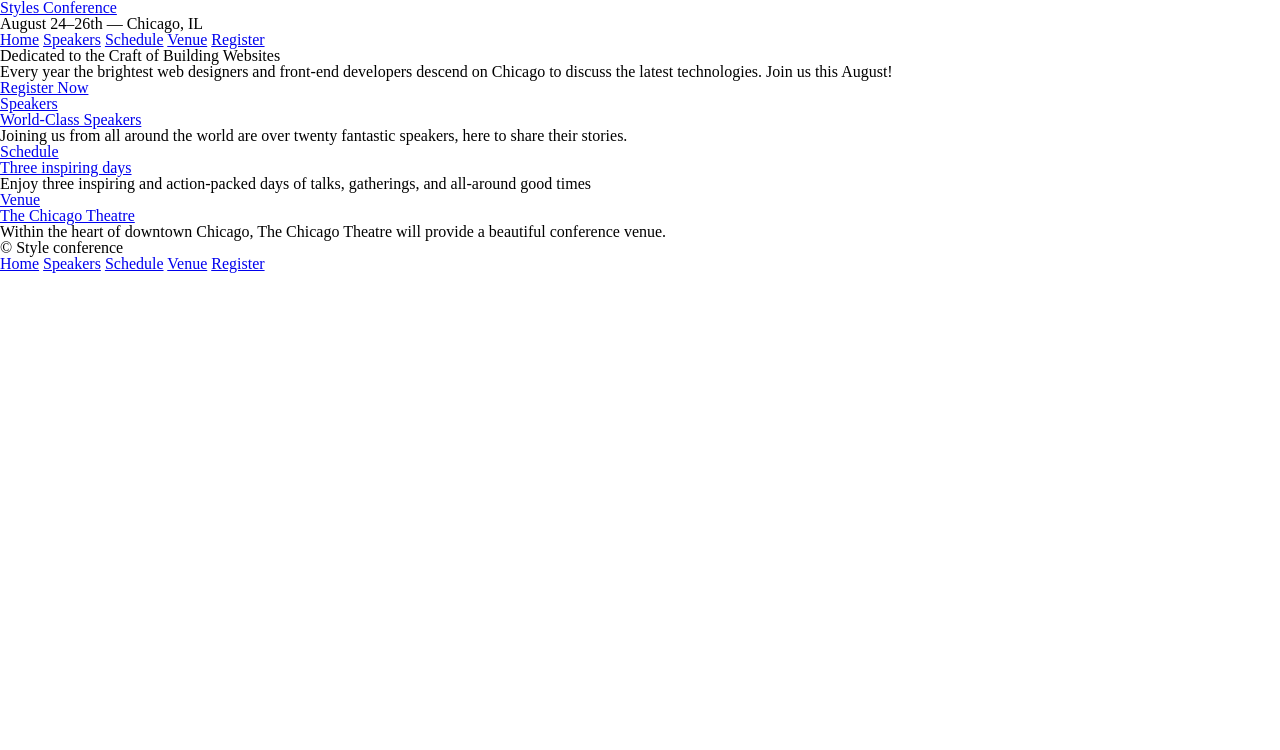
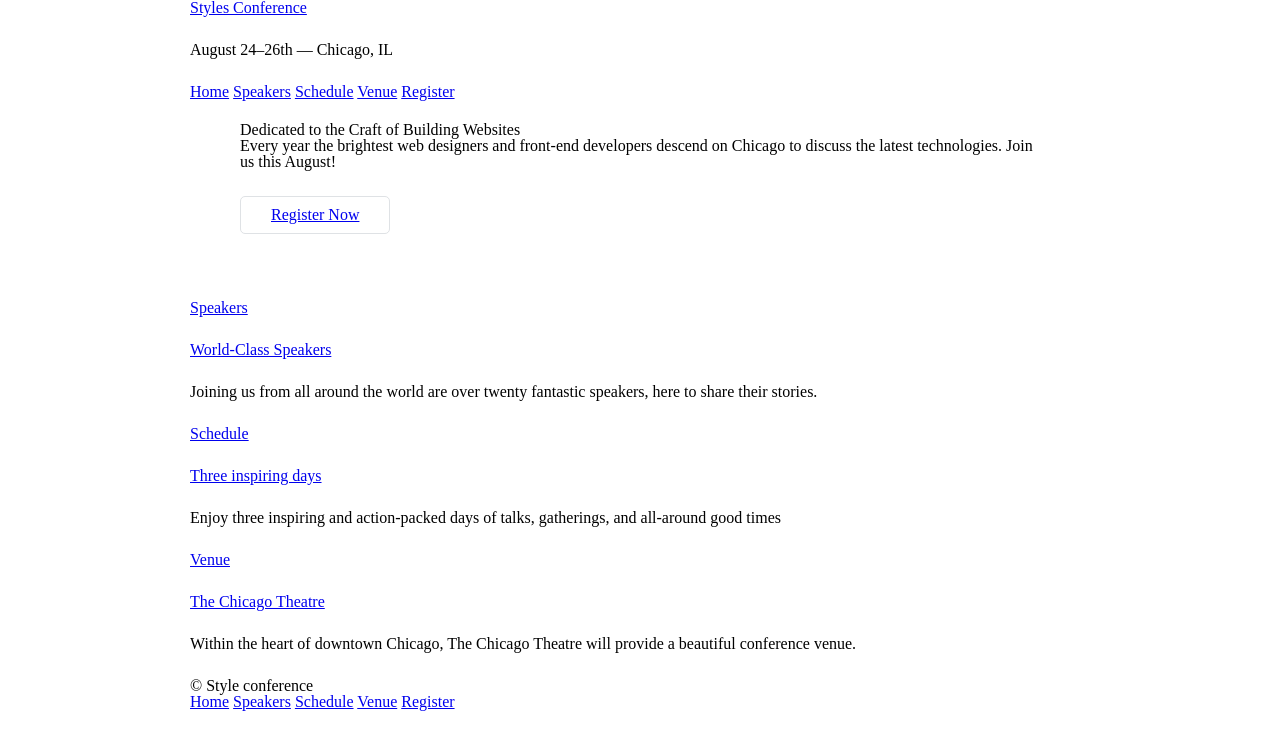
Before and after one commit to sanjeev-rathore-vst-au4/style_confrence, a plain HTML site: page index.html in a window 1280 px wide. Drawn offline with Linux system fonts and the light colour scheme.

Commit message:
added styles of border boxing

```diff
--- a/assets/stylesheets/main.css
+++ b/assets/stylesheets/main.css
@@ -46,3 +46,61 @@ table {
 	border-collapse: collapse;
 	border-spacing: 0;
 }
+
+
+/*
+  ========================================
+  Grid
+  ========================================
+*/
+
+*,
+*:before,
+*:after {
+  -webkit-box-sizing: border-box;
+     -moz-box-sizing: border-box;
+          box-sizing: border-box;
+}
+
+.container {
+	margin: 0 auto;
+	padding: 0 30px;
+	width: 960px;
+ }
+
+ /*
+  ========================================
+  Typography
+  ========================================
+*/
+
+h1, h3, h4, h5, p{
+	margin-bottom: 26px;
+}
+
+/*
+  ========================================
+  Buttons
+  ========================================
+*/
+
+.btn {
+  	border-radius: 5px;
+  	display: inline-block;
+  	margin: 0;
+}
+
+.btn-alt {
+	border: 1px solid #dfe2e5;
+	padding: 10px 30px;
+}
+
+/*
+  ========================================
+  Home
+  ========================================
+*/
+
+.hero {
+    padding: 22px 80px 66px 80px;
+}
--- a/index.html
+++ b/index.html
@@ -2,11 +2,11 @@
 <html lang="en">
   <head>
         <meta charset="utf-8">
-        <title> style conference </title>
+        <title> Style conference </title>
         <link rel="stylesheet" href="./assets/stylesheets/main.css">
   </head>
   <body>
-        <header>
+        <header class="container">
 			<h1>
 			<a href="./index.html"> Styles Conference</a>
 			</h1>
@@ -19,12 +19,12 @@
 				<a href="register.html">Register</a>
 			</nav>
 		</header>
-		<section>
+		<section class="hero container">
 			<h2>Dedicated to the Craft of Building Websites</h2>
 			<p>Every year the brightest web designers and front-end developers descend on Chicago to discuss the latest technologies. Join us this August!</p>
-			<a href="register.html">Register Now</a>
+			<a class="btn btn-alt" href="register.html">Register Now</a>
 		</section>
-		<section>
+		<section class="container">
 			<section>
 				<a href="speakers.html">
 					<h5>Speakers</h5>
@@ -33,7 +33,7 @@
 				<p>Joining us from all around the world are over twenty fantastic speakers, here to share their stories.</p>
 			</section>
 		</section>
-		<section>
+		<section class="container">
 			<section>
 					<a href="schedule.html">
 					<h3>Schedule</h3>
@@ -42,7 +42,7 @@
 				<p>Enjoy three inspiring and action-packed days of talks, gatherings, and all-around good times</p>
 			</section>
 		</section>
-		<section>
+		<section class="container">
 			<section>
 				<a href="venue.html">
 					<h3>Venue</h3>
@@ -51,7 +51,7 @@
 				<p>Within the heart of downtown Chicago, The Chicago Theatre will provide a beautiful conference venue.</p>
 			</section>
 		</section>
-		<footer>
+		<footer class="container">
 			<small>&copy; Style conference</small>
 			<nav>
 				<a href="index.html">Home</a>
```
Also changed, not shown: register.html (+2 -2 lines), schedule.html (+2 -2 lines), speakers.html (+2 -2 lines), venue.html (+2 -2 lines).
